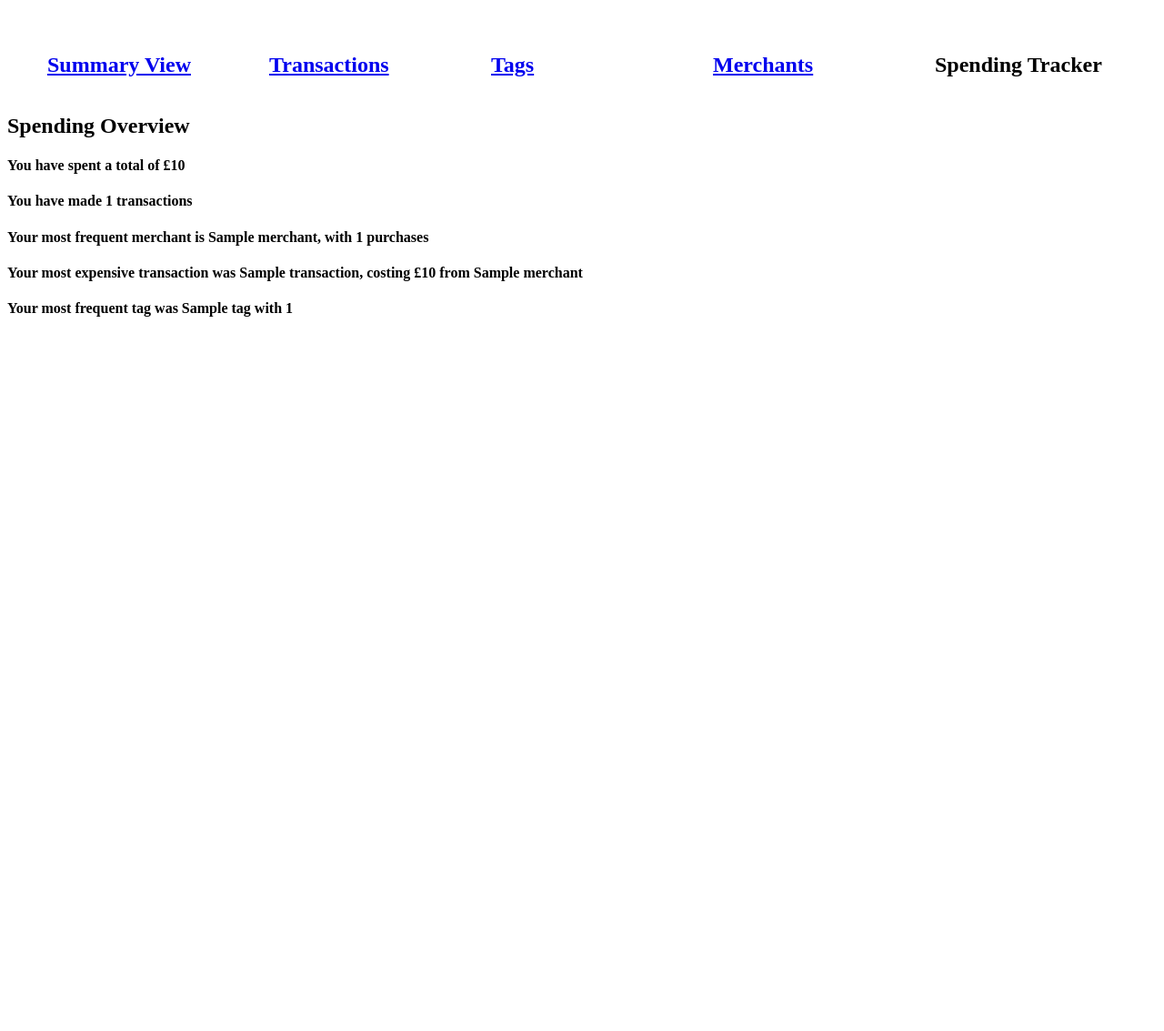
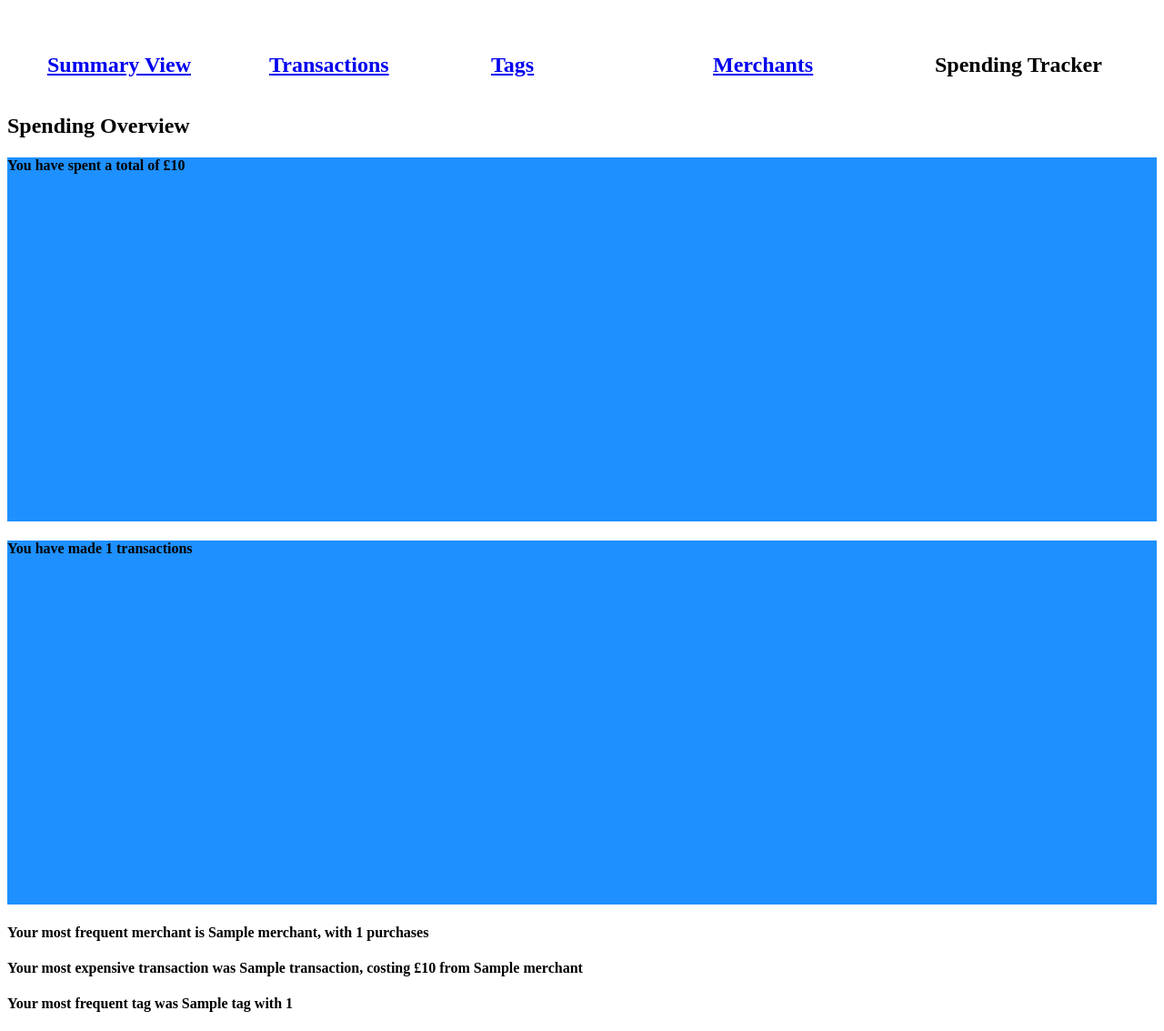
Before and after one commit to dephrase/spending_tracker, a Flask app: page / in a window 1280 px wide. Shown: the whole page at 91% size. Before the commit the page ends 348 px from the top, so only its background shows below. Run offline with Flask 2, Linux system fonts and the light colour scheme; a database or web service that is not in the repository returns one stand-in record (values such as "Sample title"); some libraries are stand-ins or nearby versions.

Commit message:
starting to add css

```diff
--- a/static/base.css
+++ b/static/base.css
@@ -19,3 +19,9 @@
 .dropdown:hover .dropdown-content {
     display: block;
 }
+
+.box {
+    width: 100%;
+    height: 400px;
+    background-color: dodgerblue;
+}
--- a/templates/index.html
+++ b/templates/index.html
@@ -3,9 +3,12 @@
 {% block content %}
 <h2>Spending Overview</h2>
 
-
-<h4>You have spent a total of £{{total_spending}}</h4>
+<div class="box">
+    <h4>You have spent a total of £{{total_spending}}</h4>
+</div>
+<div class="box">
 <h4>You have made {{total_transactions}} transactions</h4>
+</div>
 <h4>Your most frequent merchant is {{frequent_merchant_name}}, with {{frequent_merchant_visits}} purchases</h4>
 <h4>Your most expensive transaction was {{most_expensive_transaction.transaction_name}}, costing £{{most_expensive_transaction.amount_spent}} from {{most_expensive_transaction.merchant.merchant_name}}</h4>
 
```
